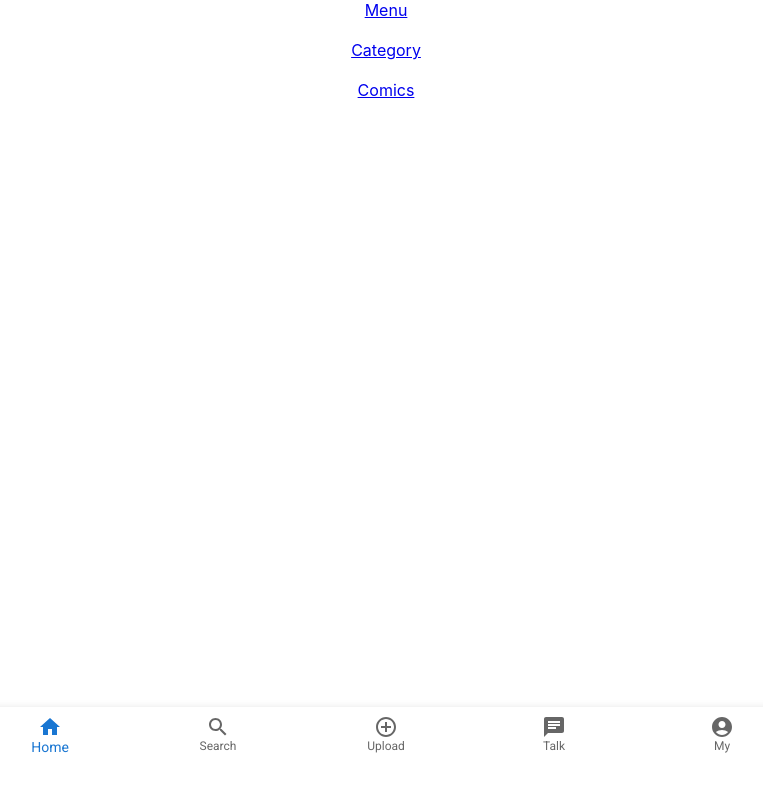
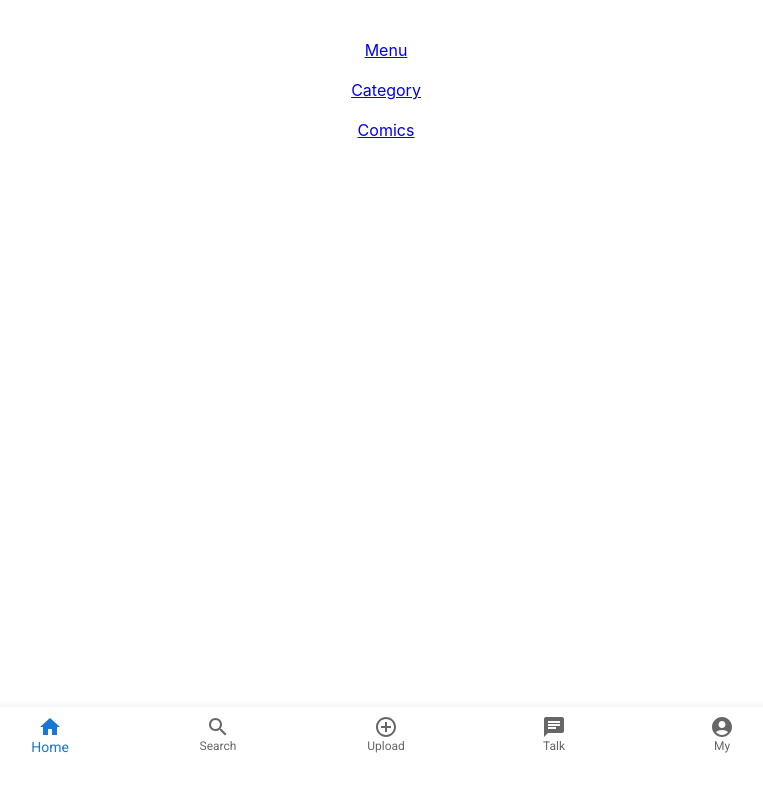
Before and after one commit to Saddam-tech/retrovalley-front-20230608, a React (Create React App) app: page / in a window 1280 px wide. Shown: the top 792 px of the page, without its empty margins (254-1017 px from the left). Built offline with nearby package versions, Linux system fonts and the light colour scheme; a web font is replaced by a local one.

Commit message:
removed the padding

```diff
--- a/src/components/Category.js
+++ b/src/components/Category.js
@@ -49,7 +49,6 @@ const Container = styled.div`
   align-items: center;
   width: 100%;
   flex-direction: column;
-  padding: 20px;
 
   .header {
     display: flex;
--- a/src/components/Home.js
+++ b/src/components/Home.js
@@ -16,7 +16,9 @@ const Home = () => {
   const [value, setValue] = React.useState(0);
   return (
     <Container>
-      <Outlet />
+      <section className="content-wrapper">
+        <Outlet />
+      </section>
 
       <div className="routes-wrap">
         <Link to="Menu">Menu</Link>
@@ -61,6 +63,9 @@ export default Home;
 
 const Container = styled.section`
   width: 100%;
+  .content-wrapper {
+    padding: 20px;
+  }
   .routes-wrap {
     display: flex;
     align-items: center;
--- a/src/components/Menu.js
+++ b/src/components/Menu.js
@@ -161,7 +161,6 @@ const Container = styled.div`
   align-items: center;
   width: 100%;
   flex-direction: column;
-  padding: 20px;
 
   .header {
     display: flex;
```
